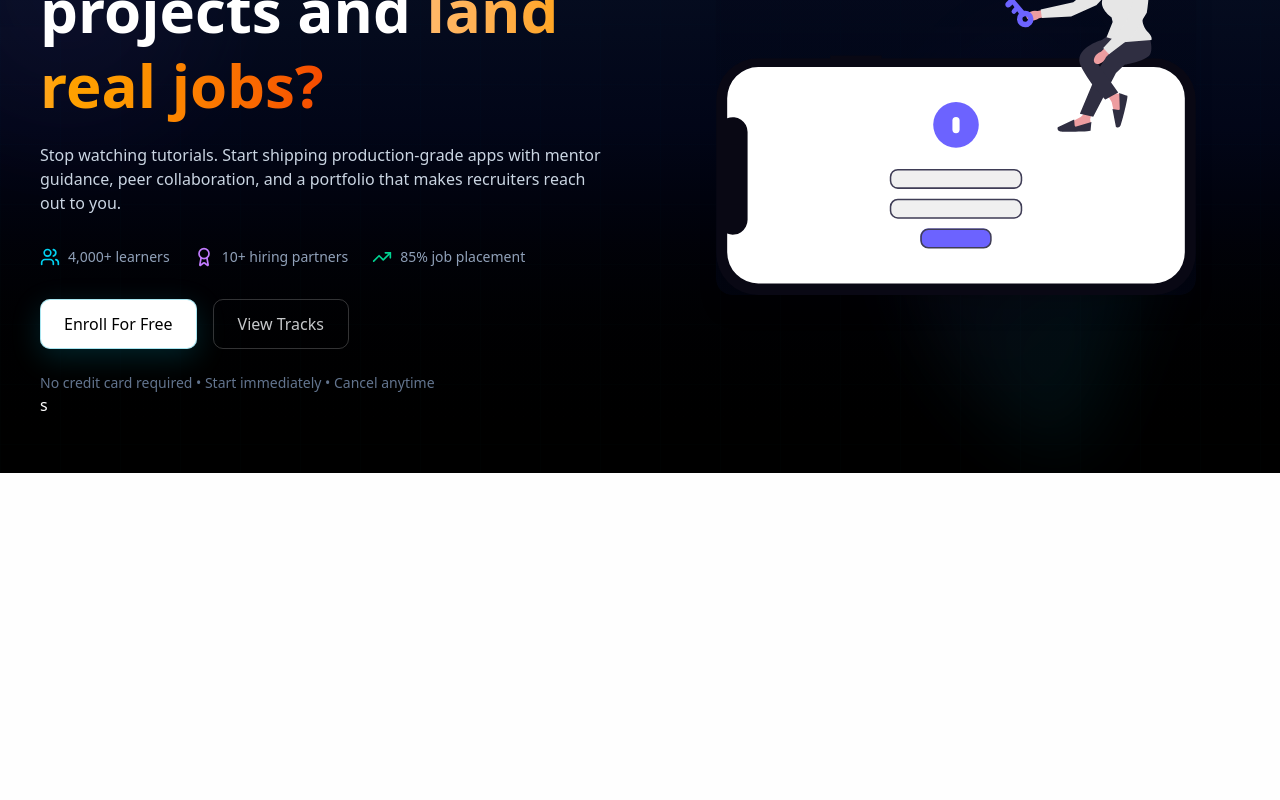
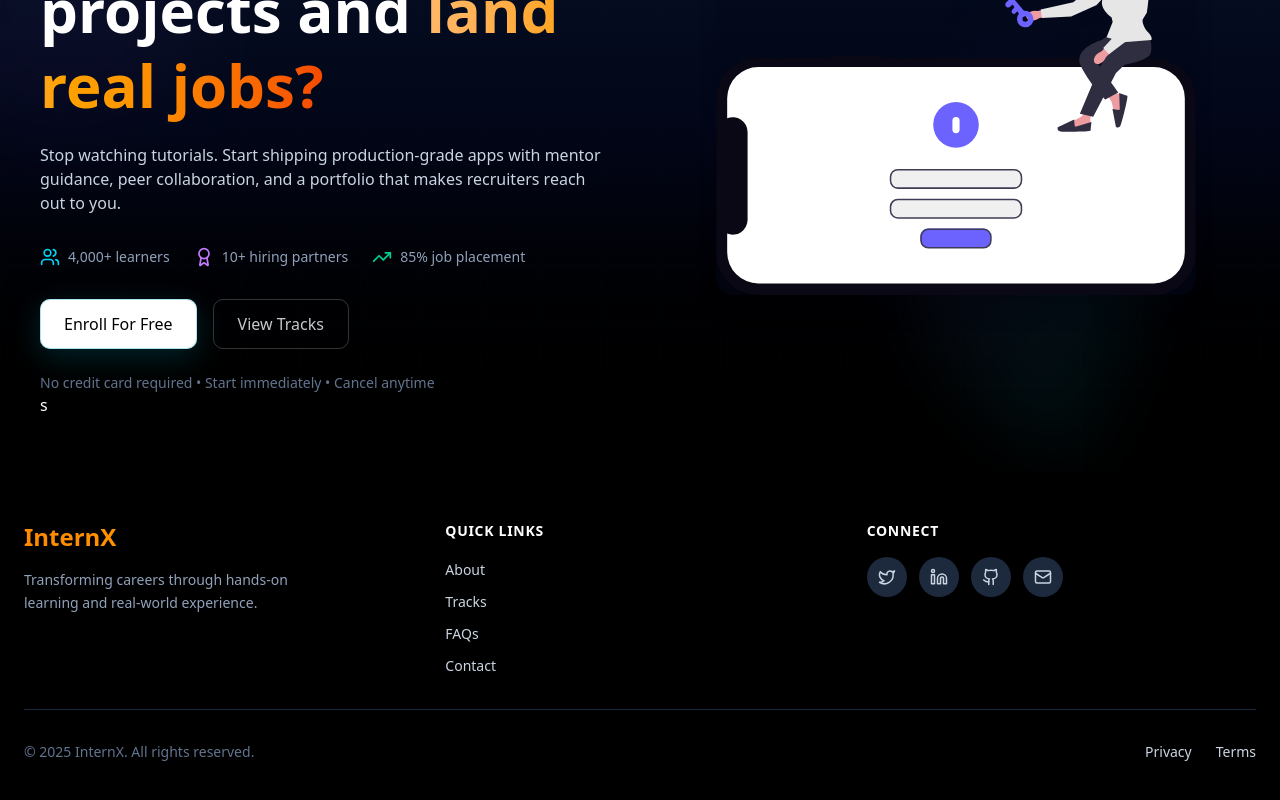
Before and after one commit to oluwaferanmi-jo/InternX, a Next.js app: page / in a window 1280 px wide. Shown: the part 4828-5628 px from the top of the page. Before the commit the page ends 5301 px from the top, so only its background shows below. Built offline with nearby package versions, Linux system fonts and the light colour scheme.

Commit message:
feat: Implemented footer

```diff
--- a/app/page.tsx
+++ b/app/page.tsx
@@ -5,6 +5,7 @@ import Tracks from "@/components/sections/tracks";
 import Testimonial from "@/components/sections/testimonials";
 import FAQs from "@/components/sections/faq";
 import CTA from "@/components/sections/cta";
+import Footer from "@/components/sections/footer";
 
 export default function Home() {
   return (
@@ -16,6 +17,7 @@ export default function Home() {
       <FAQs/>
       <Testimonial/>
       <CTA/>
+      <Footer/>
 
       {/* next: Testimonials, Partners, Showcase, Pricing, FAQ, CTA, Footer */}
     </main>
--- a/components/sections/footer.tsx
+++ b/components/sections/footer.tsx
@@ -1,178 +1,92 @@
-// components/sections/Footer.tsx
+// src/components/Footer.tsx
 "use client";
 
 import React from "react";
-import { Twitter, Linkedin, Github, Mail, ArrowRight } from "lucide-react";
-import Link from "next/link";
+import { Twitter, Linkedin, Github, Mail } from "lucide-react";
+
+const SOCIAL_LINKS = [
+  { icon: Twitter, href: "#", label: "Twitter" },
+  { icon: Linkedin, href: "#", label: "LinkedIn" },
+  { icon: Github, href: "#", label: "GitHub" },
+  { icon: Mail, href: "#", label: "Email" },
+];
+
+const QUICK_LINKS = [
+  { name: "About", href: "#" },
+  { name: "Tracks", href: "#" },
+  { name: "FAQs", href: "#" },
+  { name: "Contact", href: "#" },
+];
 
 export default function Footer() {
-  const handleSubscribe = (e: React.MouseEvent<HTMLButtonElement>) => {
-    e.preventDefault();
-    // Handle newsletter subscription
-    console.log("Newsletter subscription");
-  };
+  return (
+    <footer className="bg-black  text-slate-300">
+      <div className="max-w-7xl mx-auto px-6 lg:px-6 py-12">
+        {/* Main Content */}
+        <div className="grid grid-cols-1 md:grid-cols-3 gap-8 mb-8">
+          {/* Brand Section */}
+          <div className="space-y-4">
 
-  return (
-    <footer className="bg-slate-950 text-slate-300">
-      <div className="mx-auto max-w-7xl px-6 sm:px-10">
-        {/* Main footer content */}
-        <div className="grid grid-cols-1 gap-12 py-16 sm:grid-cols-2 lg:grid-cols-5 lg:gap-8">
-          {/* Brand column */}
-          <div className="lg:col-span-2">
-            <Link href="/" className="inline-flex items-center gap-2">
-              <div className="flex h-9 w-9 items-center justify-center rounded-lg bg-gradient-to-br from-cyan-500 to-purple-500">
-                <span className="text-lg font-bold text-white">X</span>
-              </div>
-              <span className="text-xl font-bold text-white">InternX</span>
-            </Link>
-            <p className="mt-4 max-w-xs text-sm leading-relaxed text-slate-400">
-              Empowering the next generation of tech professionals through cohort-based internships,
-              real-world projects, and industry mentorship.
+            <h3 className="text-2xl font-bold bg-gradient-to-r from-orange-400 via-amber-500 to-orange-600 bg-clip-text text-transparent">InternX</h3>
+            <p className="text-sm leading-relaxed text-slate-400 max-w-xs">
+              Transforming careers through hands-on learning and real-world experience.
             </p>
-
-            {/* Social links */}
-            <div className="mt-6 flex items-center gap-4">
-              <a
-                href="https://twitter.com"
-                target="_blank"
-                rel="noopener noreferrer"
-                className="flex h-9 w-9 items-center justify-center rounded-full border border-slate-800 text-slate-400 transition hover:border-cyan-500 hover:text-cyan-400"
-                aria-label="Twitter"
-              >
-                <Twitter className="h-4 w-4" />
-              </a>
-              <a
-                href="https://linkedin.com"
-                target="_blank"
-                rel="noopener noreferrer"
-                className="flex h-9 w-9 items-center justify-center rounded-full border border-slate-800 text-slate-400 transition hover:border-cyan-500 hover:text-cyan-400"
-                aria-label="LinkedIn"
-              >
-                <Linkedin className="h-4 w-4" />
-              </a>
-              <a
-                href="https://github.com"
-                target="_blank"
-                rel="noopener noreferrer"
-                className="flex h-9 w-9 items-center justify-center rounded-full border border-slate-800 text-slate-400 transition hover:border-cyan-500 hover:text-cyan-400"
-                aria-label="GitHub"
-              >
-                <Github className="h-4 w-4" />
-              </a>
-              <a
-                href="mailto:hello@internx.com"
-                className="flex h-9 w-9 items-center justify-center rounded-full border border-slate-800 text-slate-400 transition hover:border-cyan-500 hover:text-cyan-400"
-                aria-label="Email"
-              >
-                <Mail className="h-4 w-4" />
-              </a>
-            </div>
           </div>
 
-          {/* Product links */}
-          <div>
-            <h3 className="text-sm font-semibold text-white">Product</h3>
-            <ul className="mt-4 space-y-3">
-              <li>
-                <Link href="#tracks" className="text-sm transition hover:text-cyan-400">
-                  Tracks
-                </Link>
-              </li>
-              <li>
-                <Link href="/pricing" className="text-sm transition hover:text-cyan-400">
-                  Pricing
-                </Link>
-              </li>
-              <li>
-                <Link href="/projects" className="text-sm transition hover:text-cyan-400">
-                  Projects
-                </Link>
-              </li>
-              <li>
-                <Link href="/mentors" className="text-sm transition hover:text-cyan-400">
-                  Mentors
-                </Link>
-              </li>
-              <li>
-                <Link href="/demo-day" className="text-sm transition hover:text-cyan-400">
-                  Demo Day
-                </Link>
-              </li>
+          {/* Quick Links */}
+          <div className="space-y-4">
+            <h4 className="text-sm font-semibold text-white uppercase tracking-wider">
+              Quick Links
+            </h4>
+            <ul className="space-y-2">
+              {QUICK_LINKS.map((link) => (
+                <li key={link.name}>
+                  <a
+                    href={link.href}
+                    className="text-sm hover:text-sky-400 transition-colors duration-200"
+                  >
+                    {link.name}
+                  </a>
+                </li>
+              ))}
             </ul>
           </div>
 
-          {/* Company links */}
-          <div>
-            <h3 className="text-sm font-semibold text-white">Company</h3>
-            <ul className="mt-4 space-y-3">
-              <li>
-                <Link href="/about" className="text-sm transition hover:text-cyan-400">
-                  About Us
-                </Link>
-              </li>
-              <li>
-                <Link href="/careers" className="text-sm transition hover:text-cyan-400">
-                  Careers
-                </Link>
-              </li>
-              <li>
-                <Link href="/blog" className="text-sm transition hover:text-cyan-400">
-                  Blog
-                </Link>
-              </li>
-              <li>
-                <Link href="/partners" className="text-sm transition hover:text-cyan-400">
-                  Partners
-                </Link>
-              </li>
-              <li>
-                <Link href="/contact" className="text-sm transition hover:text-cyan-400">
-                  Contact
-                </Link>
-              </li>
-            </ul>
-          </div>
-
-          {/* Newsletter */}
-          <div>
-            <h3 className="text-sm font-semibold text-white">Stay Updated</h3>
-            <p className="mt-4 text-sm text-slate-400">
-              Get the latest news and updates about cohorts.
-            </p>
-            <div className="mt-4 flex gap-2">
-              <input
-                type="email"
-                placeholder="Enter your email"
-                className="flex-1 rounded-lg border border-slate-800 bg-slate-900 px-3 py-2 text-sm text-white placeholder-slate-500 focus:border-cyan-500 focus:outline-none focus:ring-1 focus:ring-cyan-500"
-              />
-              <button
-                onClick={handleSubscribe}
-                className="flex items-center justify-center rounded-lg bg-cyan-500 px-3 py-2 text-white transition hover:bg-cyan-600"
-                aria-label="Subscribe"
-              >
-                <ArrowRight className="h-4 w-4" />
-              </button>
+          {/* Social Links */}
+          <div className="space-y-4">
+            <h4 className="text-sm font-semibold text-white uppercase tracking-wider">
+              Connect
+            </h4>
+            <div className="flex gap-3">
+              {SOCIAL_LINKS.map((social) => {
+                const Icon = social.icon;
+                return (
+                  <a
+                    key={social.label}
+                    href={social.href}
+                    aria-label={social.label}
+                    className="w-10 h-10 rounded-full bg-slate-800 hover:bg-sky-500 flex items-center justify-center transition-all duration-200 hover:scale-110"
+                  >
+                    <Icon size={18} />
+                  </a>
+                );
+              })}
             </div>
           </div>
         </div>
 
-        {/* Bottom bar */}
-        <div className="border-t border-slate-800 py-8">
-          <div className="flex flex-col items-center justify-between gap-4 sm:flex-row">
-            <p className="text-sm text-slate-500">
-              © {new Date().getFullYear()} InternX. All rights reserved.
-            </p>
-            <div className="flex items-center gap-6 text-sm">
-              <Link href="/privacy" className="transition hover:text-cyan-400">
-                Privacy Policy
-              </Link>
-              <Link href="/terms" className="transition hover:text-cyan-400">
-                Terms of Service
-              </Link>
-              <Link href="/cookies" className="transition hover:text-cyan-400">
-                Cookies
-              </Link>
-            </div>
+        {/* Bottom Bar */}
+        <div className="pt-8 border-t border-slate-800 flex flex-col sm:flex-row justify-between items-center gap-4">
+          <p className="text-sm text-slate-500">
+            © {new Date().getFullYear()} InternX. All rights reserved.
+          </p>
+          <div className="flex gap-6 text-sm">
+            <a href="#" className="hover:text-sky-400 transition-colors">
+              Privacy
+            </a>
+            <a href="#" className="hover:text-sky-400 transition-colors">
+              Terms
+            </a>
           </div>
         </div>
       </div>
```
